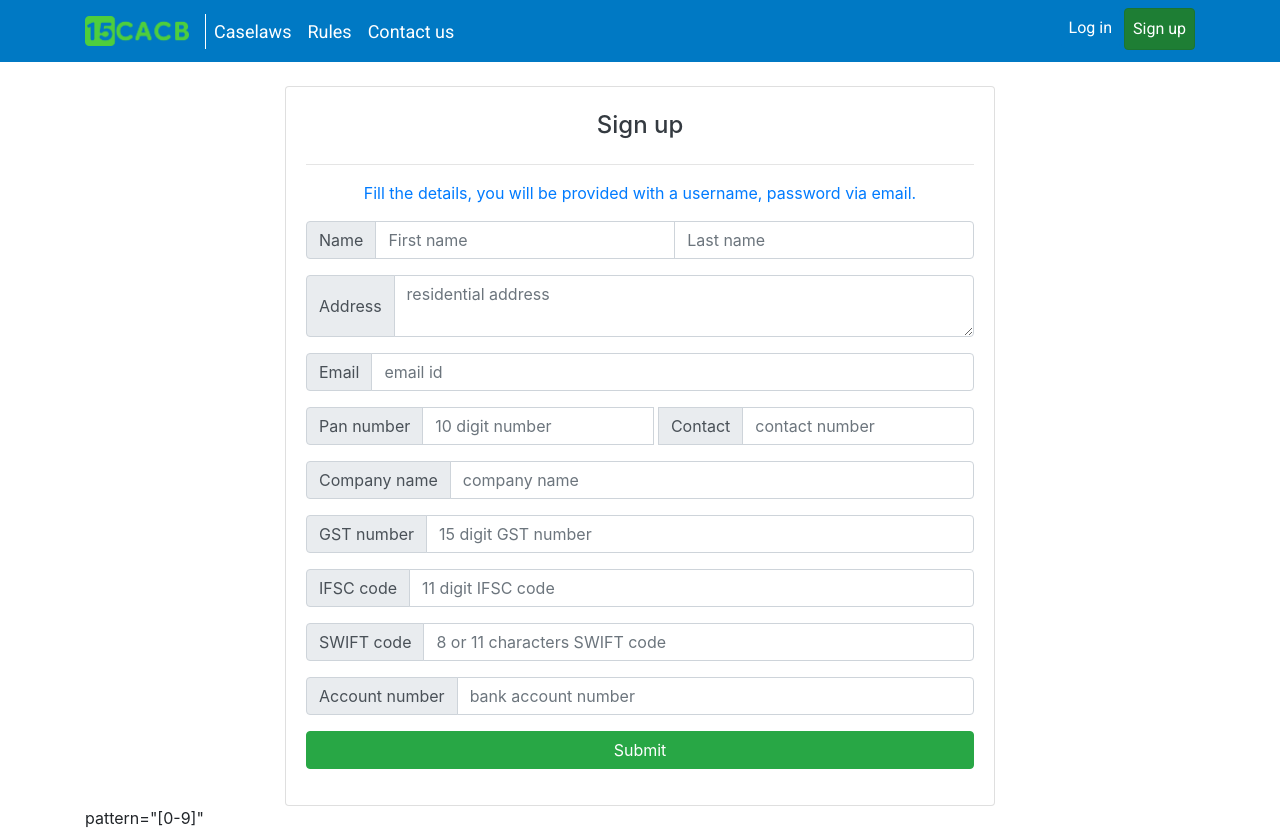
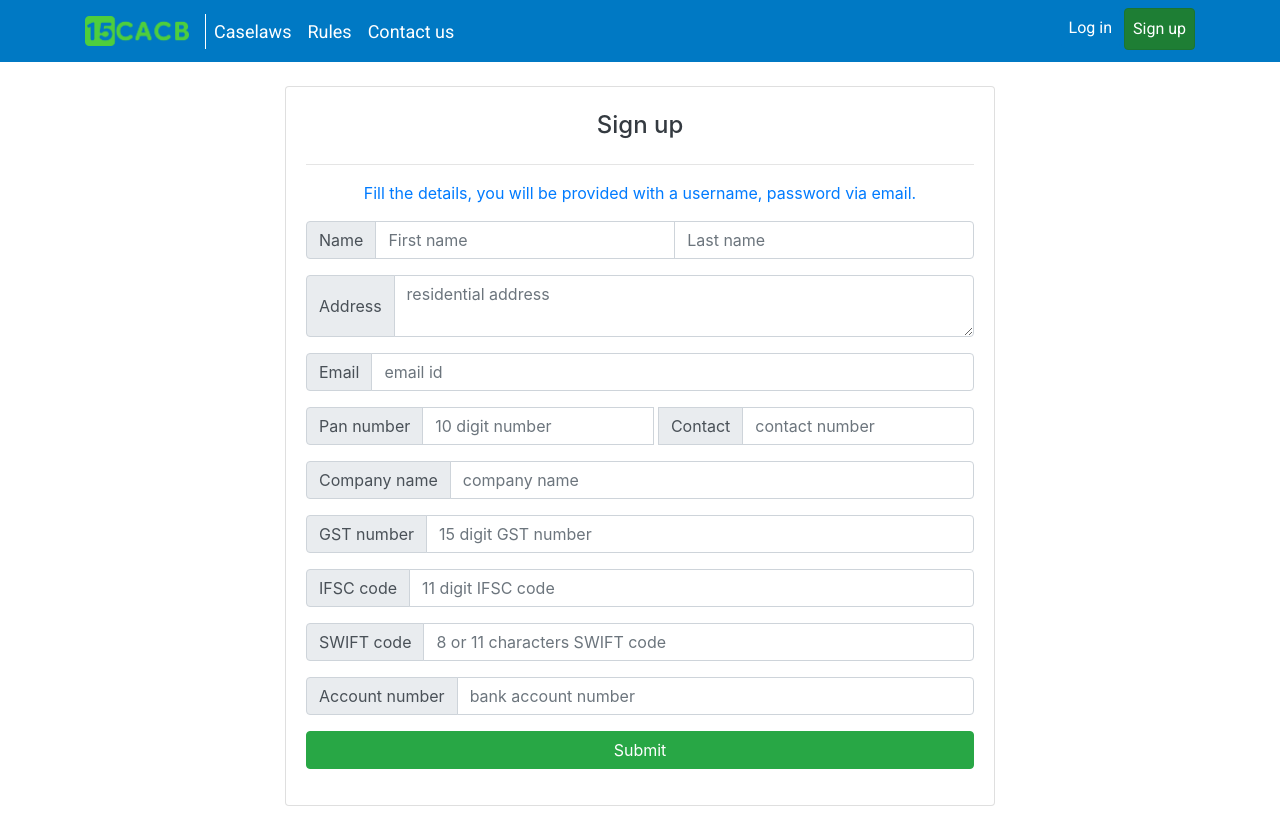
Before and after one commit to adityasanil/15CACB, a PHP site: page /index.php in a window 1280 px wide, after a click on "Sign up". After the commit the page ends 806 px from the top, so only its background shows below. Run offline with PHP 8.4, Linux system fonts and the light colour scheme; some libraries are stand-ins or nearby versions.

Commit message:
Validation Done

```diff
--- a/routes/signUpPage.php
+++ b/routes/signUpPage.php
@@ -67,7 +67,7 @@
                                         <div class="input-group-prepend">
                                             <span class="input-group-text">Contact</span>
                                         </div>
-                                        <input class="form-control" placeholder="contact number" type="tel" name="contactNumber" pattern="[0-9]{10}" title="must be 10 digit number" required minlength="10" maxlenght="10">
+                                        <input class="form-control" placeholder="contact number" type="tel" name="contactNumber" pattern="[0-9]{10}" title="must be 10 digit number" required minlength="10" maxlength="10">
                                     </div>
                                 </div>
                                 <div class="form-group">
@@ -120,4 +120,4 @@
             </div>
         </div>
     </body>
-</html> pattern="[0-9]"
+</html>
```
